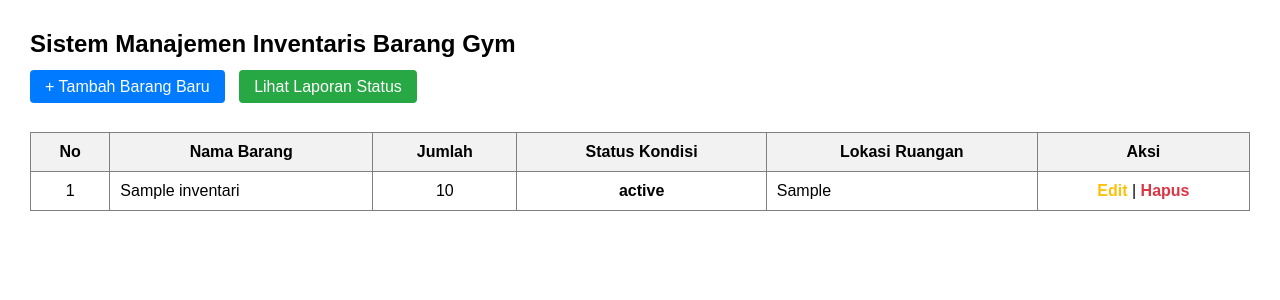
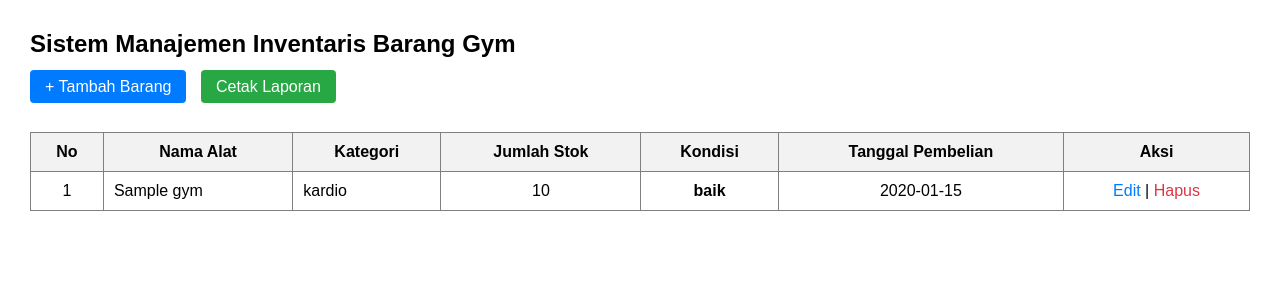
Before and after one commit to Widianaptra/Project_backend, a PHP site: page /barang.php in a window 1280 px wide. Shown: the top 300 px of the page. Run offline with PHP 8.4, Linux system fonts and the light colour scheme; tables that the repository leaves empty or names only in its code hold one stand-in row (values such as "Sample post").

Commit message:
Update barang.php

```diff
--- a/inventaris-barang/barang.php
+++ b/inventaris-barang/barang.php
@@ -1,7 +1,7 @@
 <?php
 include 'koneksi.php';
 
-$query = "SELECT * FROM inventaris";
+$query = "SELECT * FROM alat_gym";
 $result = mysqli_query($koneksi, $query);
 ?>
 
@@ -9,42 +9,45 @@ $result = mysqli_query($koneksi, $query);
 <html lang="id">
 <head>
     <meta charset="UTF-8">
-    <title>Manajemen Inventaris Gym</title>
+    <title>Sistem Manajemen Inventaris Barang Gym</title>
 </head>
 <body style="font-family: Arial, sans-serif; margin: 30px;">
 
     <h2>Sistem Manajemen Inventaris Barang Gym</h2>
 
-    <a href="tambah.php" style="padding: 8px 15px; background: #007bff; color: white; text-decoration: none; border-radius: 4px;">+ Tambah Barang Baru</a>
-    <a href="laporan.php" style="padding: 8px 15px; background: #28a745; color: white; text-decoration: none; border-radius: 4px; margin-left: 10px;">Lihat Laporan Status</a>
+    <a href="tambah.php" style="padding: 8px 15px; background: #007bff; color: white; text-decoration: none; border-radius: 4px;">+ Tambah Barang</a>
+    <a href="laporan.php" style="padding: 8px 15px; background: #28a745; color: white; text-decoration: none; border-radius: 4px; margin-left: 10px;">Cetak Laporan</a>
 
     <br><br><br>
 
     <table border="1" cellpadding="10" cellspacing="0" style="width: 100%; border-collapse: collapse;">
         <tr style="background-color: #f2f2f2;">
             <th>No</th>
-            <th>Nama Barang</th>
-            <th>Jumlah</th>
-            <th>Status Kondisi</th>
-            <th>Lokasi Ruangan</th>
+            <th>Nama Alat</th>
+            <th>Kategori</th>
+            <th>Jumlah Stok</th>
+            <th>Kondisi</th>
+            <th>Tanggal Pembelian</th>
             <th>Aksi</th>
         </tr>
+
         <?php
         $no = 1;
-        if(mysqli_num_rows($result) == 0) {
-            echo "<tr><td colspan='6' align='center'>Belum ada data barang. Silakan tambah barang terlebih dahulu.</td></tr>";
+        if (mysqli_num_rows($result) == 0) {
+            echo "<tr><td colspan='7' align='center'>Belum ada data barang. Silakan tambah data baru.</td></tr>";
         } else {
-            while($row = mysqli_fetch_assoc($result)) {
+            while ($row = mysqli_fetch_assoc($result)) {
         ?>
                 <tr>
                     <td align="center"><?= $no++; ?></td>
-                <td><?= $row['nama_barang']; ?></td>
-                <td align="center"><?= $row['jumlah']; ?></td>
-                <td align="center"><strong><?= $row['status']; ?></strong></td>
-                <td><?= $row['lokasi']; ?></td>
+                    <td><?= $row['nama_alat']; ?></td>
+                    <td><?= $row['kategori']; ?></td>
+                    <td align="center"><?= $row['jumlah_stok']; ?></td>
+                    <td align="center"><strong><?= $row['kondisi']; ?></strong></td>
+                    <td align="center"><?= $row['tanggal_pembelian']; ?></td>
                     <td align="center">
-                    <a href="edit.php?id=<?= $row['id']; ?>" style="color: #ffc107; text-decoration: none; font-weight: bold;">Edit</a> |
-                    <a href="hapus.php?id=<?= $row['id']; ?>" onclick="return confirm('Yakin ingin menghapus barang ini?')" style="color: #dc3545; text-decoration: none; font-weight: bold;">Hapus</a>
+                        <a href="edit.php?id=<?= $row['id']; ?>" style="color: #007bff; text-decoration: none;">Edit</a> |
+                        <a href="hapus.php?id=<?= $row['id']; ?>" style="color: #dc3545; text-decoration: none;" onclick="return confirm('Yakin ingin menghapus data ini?')">Hapus</a>
                     </td>
                 </tr>
         <?php
@@ -52,5 +55,6 @@ $result = mysqli_query($koneksi, $query);
         }
         ?>
     </table>
+
 </body>
 </html>
```
Lines whose indentation alone changed are shown as unchanged.
